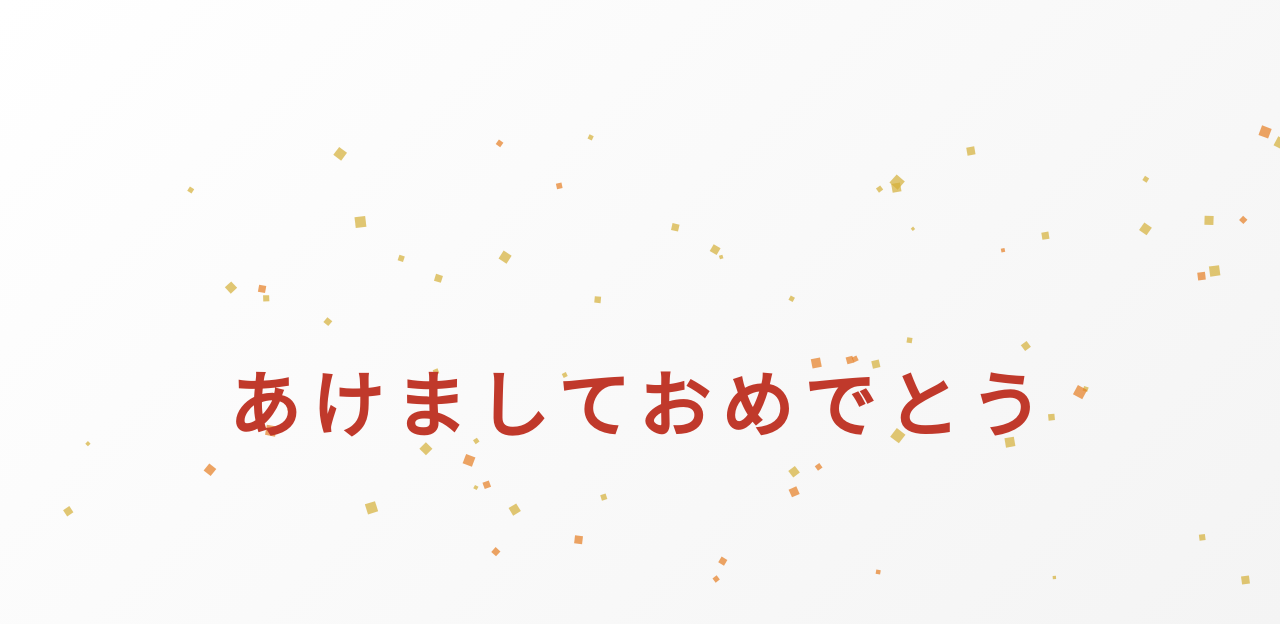
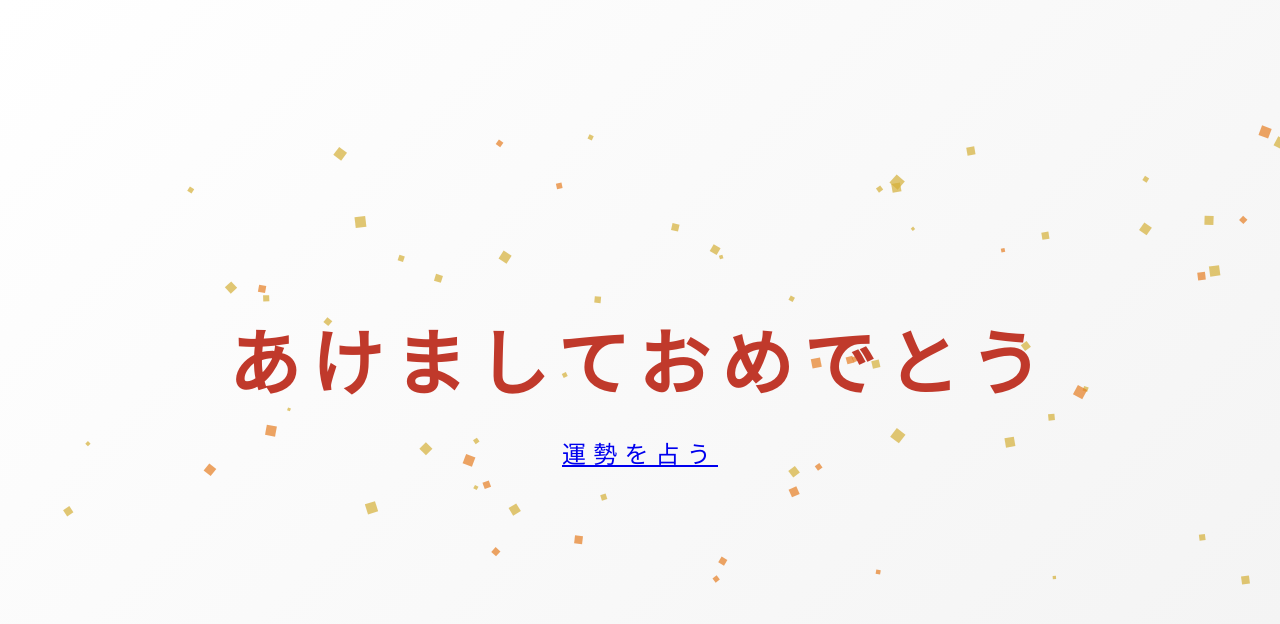
Before and after one commit to muu0726/HappyNewYear, a plain HTML site: page HappyNewYear/index.html in a window 1280 px wide. Drawn offline with Linux system fonts and the light colour scheme.

Commit message:
Add fortune-telling link to sub-message
Added a link to the fortune-telling page in the sub-message.

```diff
--- a/HappyNewYear/index.html
+++ b/HappyNewYear/index.html
@@ -107,9 +107,9 @@
      -->
     <h1 class="main-message">あけましておめでとう</h1>
 
-    <!-- <div class="decoration-line"></div>
+    <!-- <div class="decoration-line"></div>-->
 
-    <p class="sub-message">2026年 元旦</p> -->
+    <p class="sub-message"><a href="omikuji.html" class="omikuji-btn">運勢を占う</a></p>
 
     <canvas id="canvas"></canvas>
 </div>
@@ -171,4 +171,5 @@
 </script>
 
 </body>
+
 </html>
```
